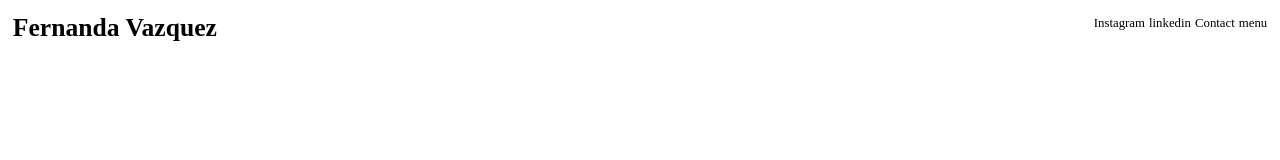
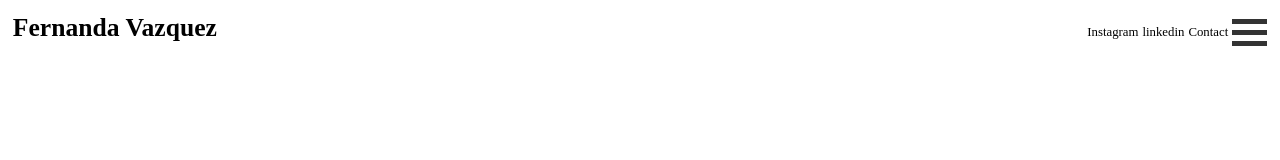
Before and after one commit to AndresRodCodes/SFX-Portfolio, a plain HTML site: page index.html in a window 1280 px wide. Drawn offline with Linux system fonts and the light colour scheme.

Commit message:
Added an animated hambuger menu button on the header.

```diff
--- a/css/style.css
+++ b/css/style.css
@@ -10,6 +10,10 @@
 }
 
 .user-logo {
+	display: inline-block;
+}
+
+.social-media-container {
 	display: inline-block;
 }
 
@@ -27,3 +31,33 @@ li {
 	display: inline;
 	font-size: 1vw;
 }
+
+.menu-container {
+	display: inline-block;
+	cursor: pointer;
+	vertical-align: middle;
+}
+
+.bar1,
+.bar2,
+.bar3 {
+	width: 35px;
+	height: 5px;
+	background-color: #333;
+	margin: 6px 0;
+	transition: 0.4s;
+}
+
+.change .bar1 {
+	-webkit-transform: rotate(-45deg) translate(-9px, 6px);
+	transform: rotate(-45deg) translate(-9px, 6px);
+}
+
+.change .bar2 {
+	opacity: 0;
+}
+
+.change .bar3 {
+	-webkit-transform: rotate(45deg) translate(-8px, -8px);
+	transform: rotate(45deg) translate(-8px, -8px);
+}
--- a/index.html
+++ b/index.html
@@ -1,8 +1,11 @@
 <!DOCTYPE html>
 <html>
   <head>
+    <meta name="viewport" content="width=device-width, initial-scale=1.0">
+    <meta name="author" content="Fernanda Vazquez">
+    <meta name="description" content="Special effects makeup artists portfolio website">
+    <meta name="keywords" content="SFX, Special Effects Makeup, Special FX, Art">
     <link rel="stylesheet" href="css/style.css">
-    <script src="js/script.js"></script>
     <title>HOME | Fernanda Vazquez</title>
   </head>
   <body>
@@ -17,11 +20,16 @@
               <li>Instagram</li>
               <li>linkedin</li>
               <li>Contact</li>
-              <li class="hamburger-menu">menu</li>
+            </div>
+            <div class="menu-container" onclick="menuToggle(this)">
+              <div class="bar1"></div>
+              <div class="bar2"></div>
+              <div class="bar3"></div>
             </div>
           </ul>
         </div>
       </div>
     </header>
+    <script src="js/script.js"></script>
   </body>
 </html>
--- a/js/script.js
+++ b/js/script.js
@@ -0,0 +1,3 @@
+function menuToggle(x) {
+	x.classList.toggle('change');
+}
```
